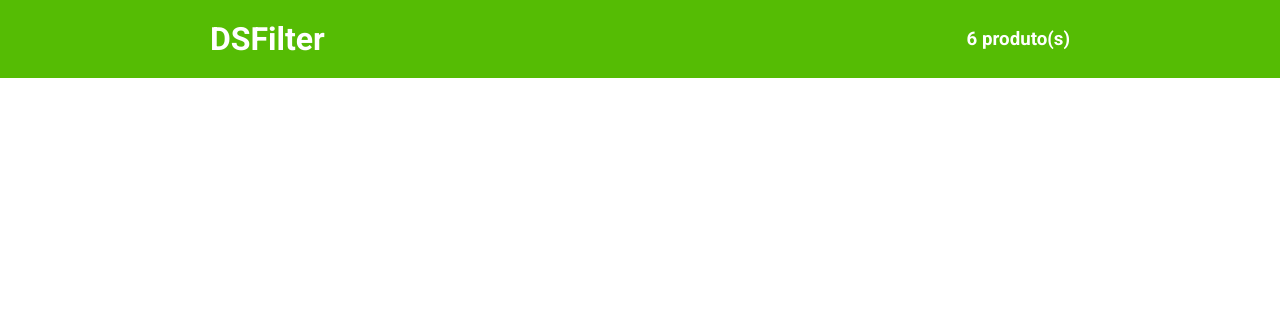
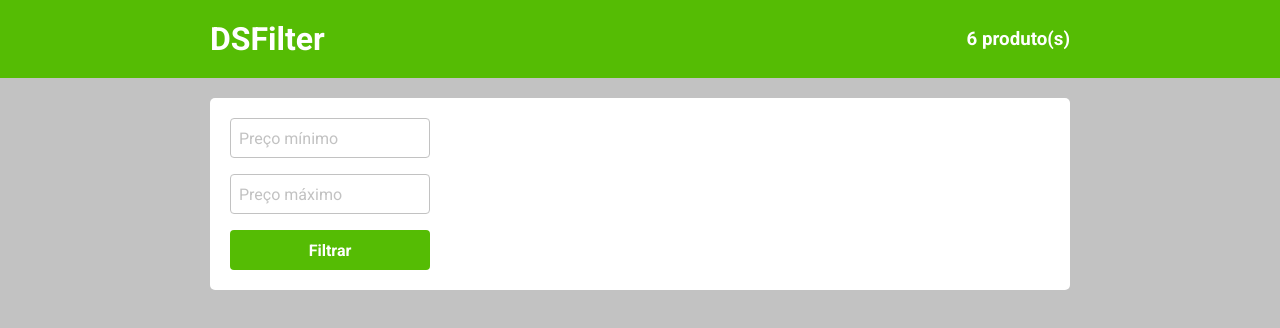
Before and after one commit to ryansouzas/DSFilter, a React (Vite) app in the folder frontend/: page / in a window 1280 px wide. Shown: the top 328 px of the page. Built offline with nearby package versions, Linux system fonts and the light colour scheme.

Commit message:
ProductFilterCard

```diff
--- a/frontend/src/App.tsx
+++ b/frontend/src/App.tsx
@@ -1,10 +1,14 @@
 import Header from "./components/Header";
+import ProductFilterCard from "./components/Header/ProductFilterCard";
 import "./index.css";
 
 function App() {
   return (
     <>
       <Header/>
+      <main className="app-container">
+        <ProductFilterCard/>
+      </main>
     </>
   );
 }
--- /dev/null
+++ b/frontend/src/components/Header/ProductFilterCard/index.tsx
@@ -0,0 +1,13 @@
+import "./styles.css";
+
+export default function ProductFilterCard() {
+    return (
+        <div className="app-container product-filter-card">
+            <form className="product-filter-form">
+                <input type="number" placeholder="Preço mínimo" />
+                <input type="number" placeholder="Preço máximo" />
+                <button type="submit" className="app-btn btn-green">Filtrar</button>
+            </form>
+        </div>
+    );
+}
--- /dev/null
+++ b/frontend/src/components/Header/ProductFilterCard/styles.css
@@ -0,0 +1,28 @@
+.product-filter-card{
+    background-color: var(--app-color-bg-tertiary);
+    width: 100%;
+    max-width: 500px;
+    margin: 30px auto;
+    padding: 32px;
+    border-radius: 5px;
+}
+
+.product-filter-form{
+    display: flex;
+    flex-direction: column;
+    gap: 16px;
+    align-items: flex-start;
+}
+
+.product-filter-form input{
+    border: 1px solid var(--app-color-border);
+    height: 40px;
+    width: 200px;
+    font-size: 16px;
+    border-radius: 4px;
+    padding: 8px;
+}
+
+.product-filter-form input::placeholder{
+    color: var(--app-color-font-secondary);
+}
--- a/frontend/src/components/Header/index.tsx
+++ b/frontend/src/components/Header/index.tsx
@@ -7,7 +7,6 @@ export default function Header() {
                 <h1>DSFilter</h1>
                 <h3>6 produto(s)</h3>
             </div>
-
         </header>
     );
 
--- a/frontend/src/index.css
+++ b/frontend/src/index.css
@@ -10,6 +10,8 @@
   --app-color-font-tertiary: #55BC04;
 
   --app-color-btn-primary: #55BC04;
+
+  --app-color-border: #C2C2C2;
 
 }
 
@@ -25,21 +27,25 @@ main {
   margin-left: 20px;
 }
 
+body {
+  background-color: var(--app-color-bg-secondary);
+}
+
 /*-----------------------------------------------------------------*/
 /* generic styles */
 
-.app-container{
+.app-container {
   width: 100%;
   max-width: 900px;
   margin: 0 auto;
-  padding:  20px;
+  padding: 20px;
 }
 
 .mt-40 {
   margin-top: 40px;
 }
 
-.mt-20{
+.mt-20 {
   margin-top: 20px;
 }
 
@@ -58,8 +64,8 @@ main {
 
 
 .app-btn {
-  width: 100px;
-  height: 42px;
+  height: 40px;
+  width: 200px;
   border-radius: 4px;
   font-size: 16px;
   font-weight: 700;
```
